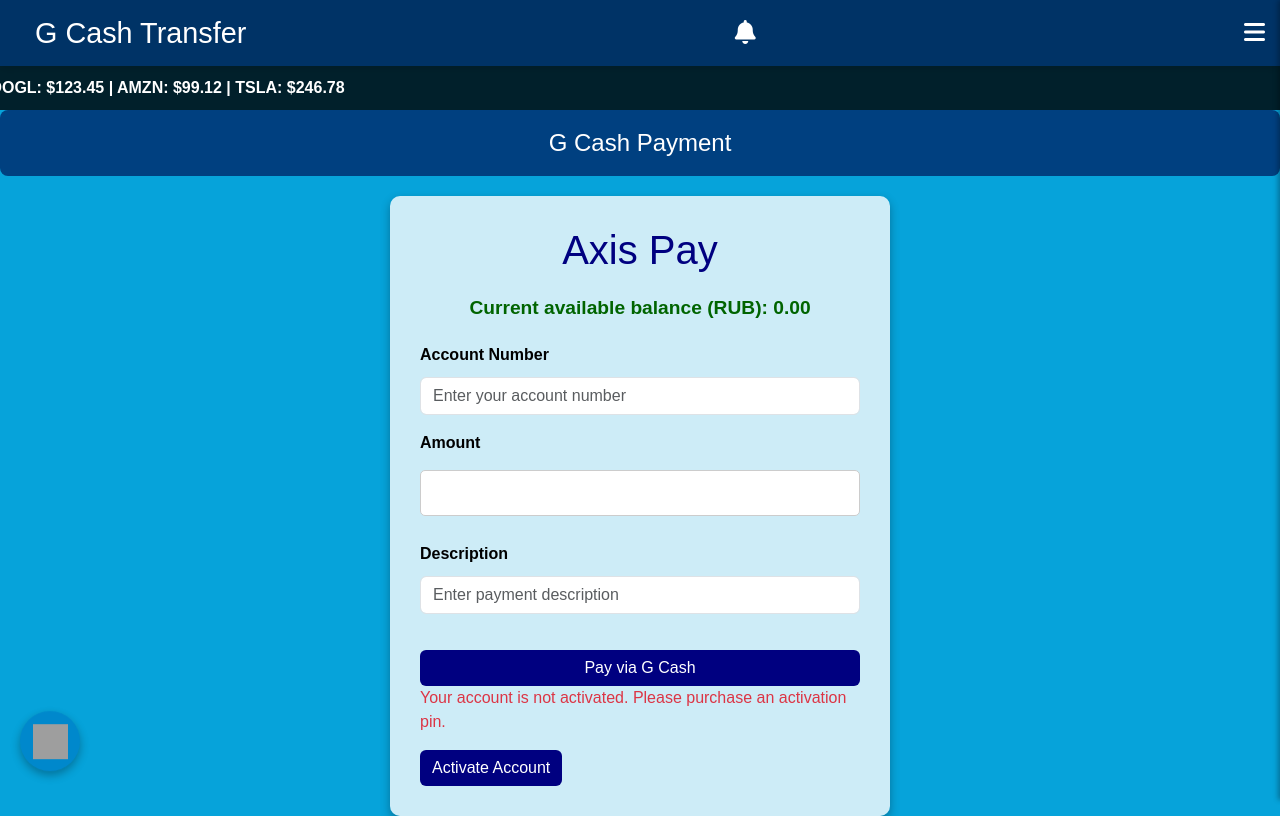
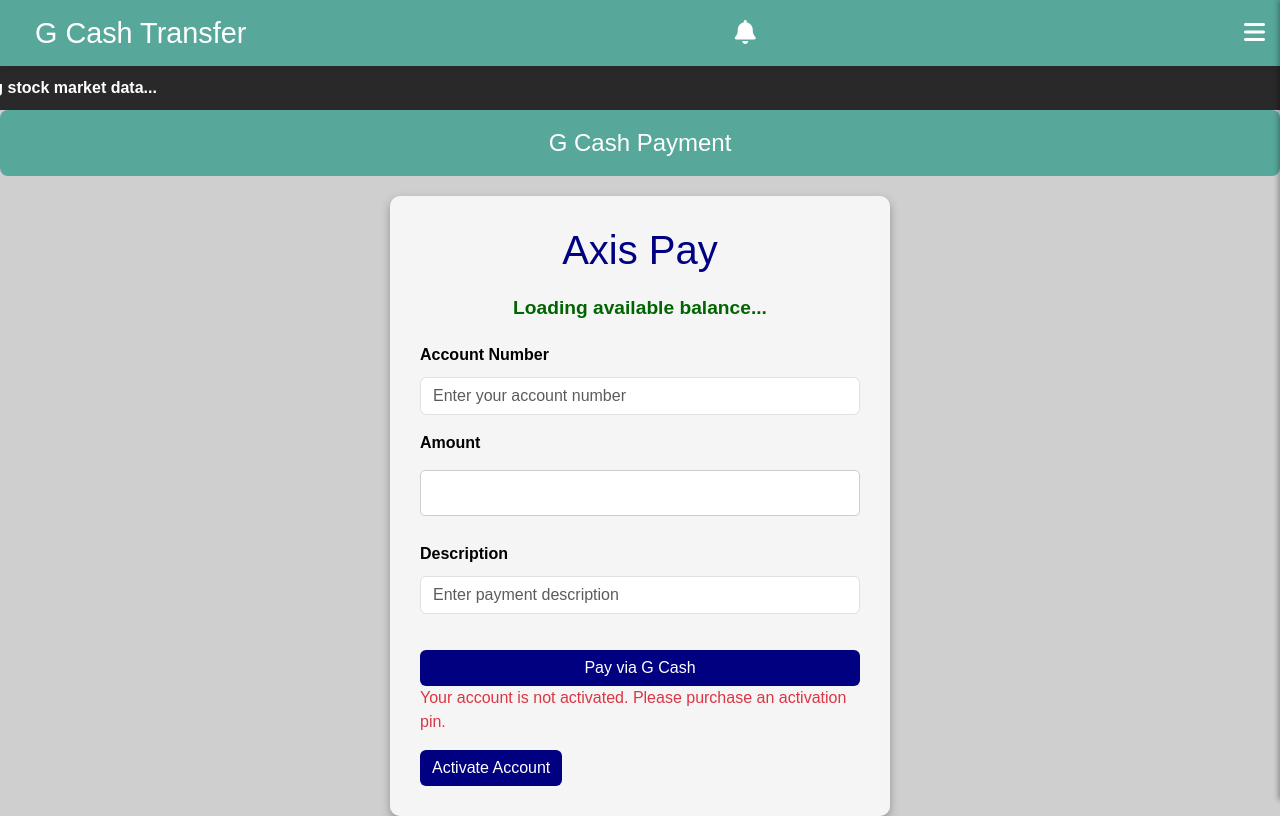
Before and after one commit to Rayflex189/Streamline-online-banking, a Django app: template BANK/bank_app/templates/bank_app/Gcash.html in a window 1280 px wide. Run offline with Django 5.2, Linux system fonts and the light colour scheme; the template is opened without the code that fills it: values that come from a table or form of the project are taken from there, others are empty; data comes from the database, SQL or seed files in the repository; grey boxes are pictures that could not be loaded.

Commit message:
Update Gcash.html
Save

```diff
--- a/BANK/bank_app/templates/bank_app/Gcash.html
+++ b/BANK/bank_app/templates/bank_app/Gcash.html
@@ -20,7 +20,7 @@
             /* Basic Styling */
         body {
             font-family: Arial, sans-serif;
-            background-color: #06A3DA;
+            background-color: #cfcfcf;
             margin: 0;
             color: #333;
             display: flex;
@@ -38,7 +38,7 @@ animation: vibrate 0.5s ease-in-out; /* Apply the vibrating animation */
 
         /* Header */
         .bank-header {
-            background-color: #003366;
+            background-color:  #57a89b;
             color: white;
             padding: 15px;
             display: flex;
@@ -61,7 +61,7 @@ animation: vibrate 0.5s ease-in-out; /* Apply the vibrating animation */
         .sidebar {
             width: 250px;
             height: 100vh;
-            background-color: #002244;
+            background-color: #57a89b;
             position: fixed;
             right: -250px;
             top: 0;
@@ -75,7 +75,7 @@ animation: vibrate 0.5s ease-in-out; /* Apply the vibrating animation */
         }
         .sidebar-header, .user-details, .sidebar ul li {
             padding: 15px 20px;
-            border-bottom: 1px solid #004080;
+            border-bottom: 1px solid  #57a89b;
         }
         .sidebar ul {
             list-style: none;
@@ -102,7 +102,7 @@ animation: vibrate 0.5s ease-in-out; /* Apply the vibrating animation */
 
         /* Transfer Section */
         .transfer-header {
-            background-color: #004080;
+            background-color:  #57a89b;
             color: white;
             padding: 15px;
             border-radius: 8px;
@@ -135,7 +135,7 @@ animation: vibrate 0.5s ease-in-out; /* Apply the vibrating animation */
             padding: 12px;
             border: none;
             border-radius: 5px;
-            background-color: #0055cc;
+            background-color:  #57a89b;
             color: white;
             font-weight: bold;
             cursor: pointer;
@@ -151,7 +151,7 @@ animation: vibrate 0.5s ease-in-out; /* Apply the vibrating animation */
             position: fixed;
             bottom: 0;
             width: 100%;
-            background-color: #003366;
+            background-color: #57a89b;
             color: white;
             display: flex;
             justify-content: space-around;
@@ -449,11 +449,11 @@ animation: vibrate 0.5s ease-in-out; /* Apply the vibrating animation */
     </div>
   </div>
 
-  <!-- Telegram Icon -->
+  <!-- Telegram Icon
   <div id="telegramBtn" class="telegram-icon">
     <img src="{% static 'images/telegram-icon.png' %}" alt="Telegram">
   </div>
-
+-->
   <script>
     document.getElementById("telegramBtn").addEventListener("click", function () {
       window.open("https://t.me/", "_blank");
```
